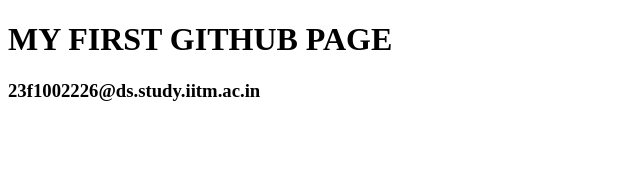
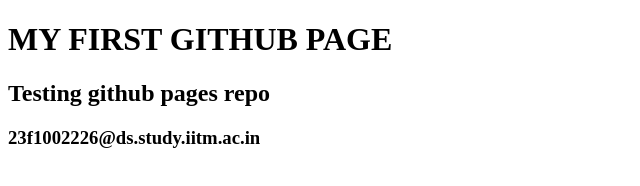
Before and after one commit to 23f1002226/sample4pages, a plain HTML site: page index.html in a window 1280 px wide. Shown: the whole page, without its empty margins (0-640 px from the left). Drawn offline with Linux system fonts and the light colour scheme.

Commit message:
Update index.html

```diff
--- a/index.html
+++ b/index.html
@@ -8,6 +8,7 @@
 
 <body>
     <h1> MY FIRST GITHUB PAGE</h1>
+    <h2> Testing github pages repo </h2>
     <h3><!--email_off-->23f1002226@ds.study.iitm.ac.in<!--/email_off--></h3>
 
 </body>
```
